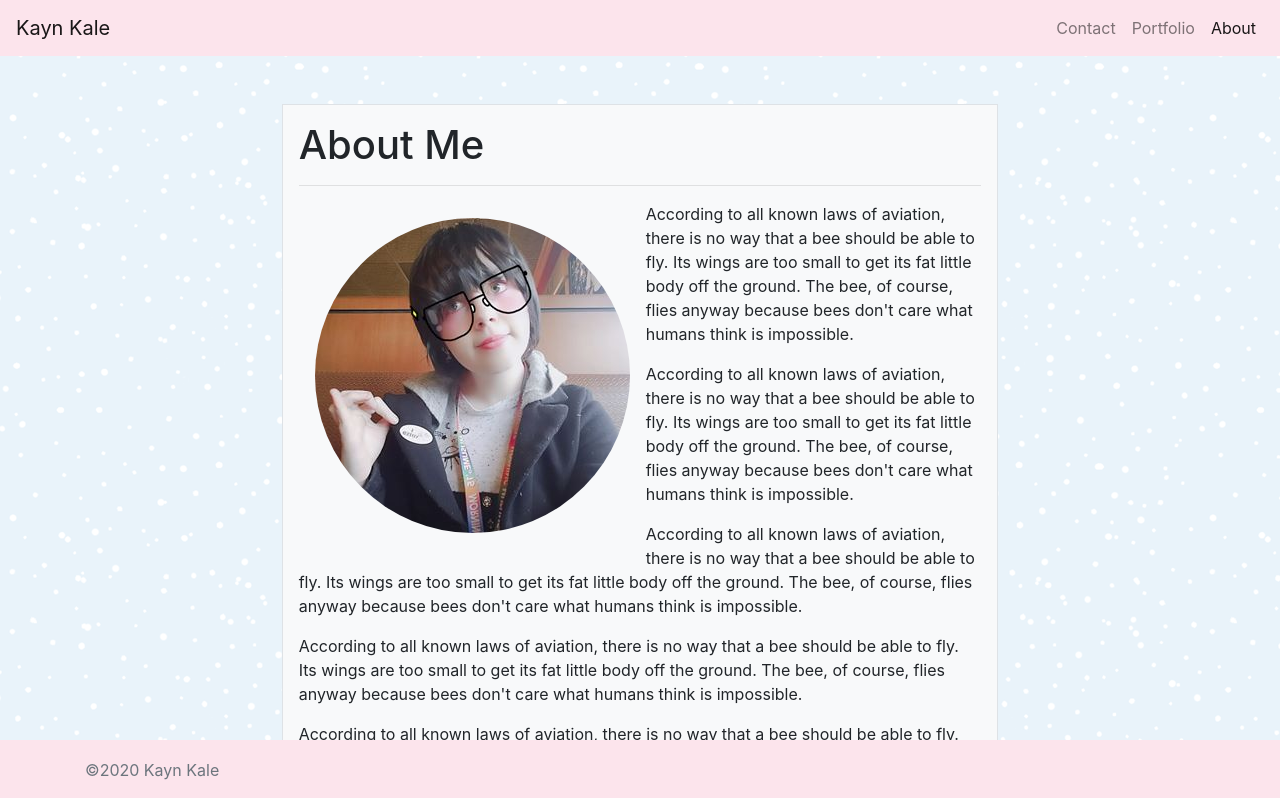
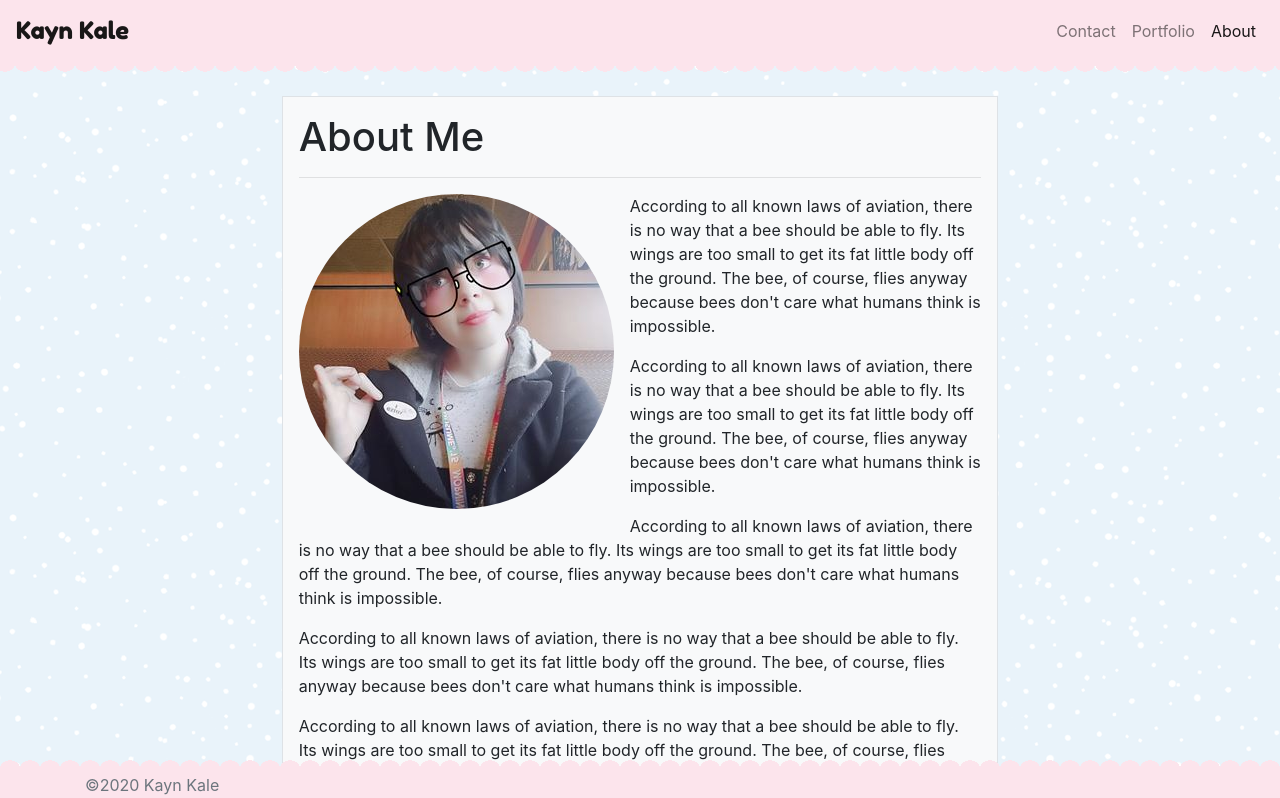
Before and after one commit to Kayn-Pleiades/Responsive-Portfolio, a plain HTML site: page index.html in a window 1280 px wide. Shown: the top 798 px of the page. Drawn offline with nearby package versions, Linux system fonts and the light colour scheme.

Commit message:
More Aesthetic Changes

```diff
--- /dev/null
+++ b/Assets/CSS/custom-styling.css
@@ -0,0 +1,61 @@
+html {
+    position: relative;
+    min-height: 100%;
+  }
+  body {
+    margin-bottom: 100px;
+    /* Background pattern from Toptal Subtle Patterns */
+    background-image: url("../Images/blue-snow.png");
+    background-repeat: repeat;
+    background-attachment: fixed;
+  }
+  nav {
+    background-color: #FCE4EC;
+  }
+
+  .navbar-brand {
+    font-family: 'Fredoka One', cursive;
+    font-size: x-large;
+  }
+
+  nav::after {
+    position:absolute;
+    bottom: -49px;
+    left: 0px;
+    width: 100%;
+    content:" ";
+    background:
+    radial-gradient(circle at 50% 0%, #FCE4EC 25%, #FCE4EC 26%, transparent 0%);
+    background-color: transparent;
+    background-size:20px 40px;
+    height:50px;
+    background-repeat: repeat-x;
+    background-position: -25px 0px;
+  }
+
+  .footer {
+    position: fixed;
+    padding: 0px;
+    bottom: 0;
+    width: 100%;
+    height: 30px;
+    line-height: 30px;
+    background-color: #FCE4EC;
+  }
+
+  .footer::before {
+    position:absolute;
+    bottom: 29px;
+    transform: rotate(180deg);
+
+	    left: 0px;
+	    width: 100%;
+	    content:" ";
+      background: radial-gradient(circle at 50% 0%, #FCE4EC 25%, #FCE4EC 26%, transparent 0%);
+
+    background-color: transparent ;
+	  background-size:20px 40px;
+    height:50px;
+    background-repeat: repeat-x;
+	  background-position: -20px 0px;
+  }
--- a/custom-styling.css
+++ /dev/null
@@ -1,21 +0,0 @@
-html {
-    position: relative;
-    min-height: 100%;
-  }
-  body {
-    margin-bottom: 100px;
-    /* Background pattern from Toptal Subtle Patterns */
-    background-image: url("assets/images/blue-snow.png");
-    background-repeat: repeat;
-  }
-  nav {
-    background-color: #fce4ec;
-  }
-  .footer {
-    position: fixed;
-    bottom: 0;
-    width: 100%;
-    height: 60px;
-    line-height: 60px;
-    background-color: #fce4ec;
-  }
--- a/index.html
+++ b/index.html
@@ -2,17 +2,20 @@
 <html lang="en-us">
 <head>
     <meta charset="UTF-8">
+    <meta name="viewport" content="width=device-width, initial-scale=1.0">
+
     <title>Kayn Kale | About</title>
 
     <!-- Link to Bootstrap -->
     <link rel="stylesheet" href="https://maxcdn.bootstrapcdn.com/bootstrap/4.0.0/css/bootstrap.min.css">
-    <link rel="stylesheet" href="custom-styling.css">
+    <link rel="stylesheet" href="./Assets/CSS/custom-styling.css">
+    <link rel="stylesheet" href="https://fonts.googleapis.com/css2?family=Fredoka+One&display=swap">
 </head>
 
 <body>
 
     <!-- Header/Navbar -->
-    <nav class="navbar navbar-expand-lg navbar-light">
+    <nav class="navbar navbar-expand-lg fixed-top navbar-light">
         <a class="navbar-brand" href="#">Kayn Kale</a>
         <button class="navbar-toggler" type="button" data-toggle="collapse" data-target="#navbarSupportedContent" aria-controls="navbarSupportedContent" aria-expanded="false" aria-label="Toggle navigation">
             <span class="navbar-toggler-icon"></span>
@@ -36,12 +39,12 @@
     <!-- Main -->
     <main class="main">
         <div class="container-fluid">
-            <div class="row my-5 justify-content-center">
+            <div class="row my-5 py-5 justify-content-center">
                 <div class="col-md-7">
                     <div class="p-3 border bg-light">
                         <h1>About Me</h1>
                         <hr>
-                        <img src="assets/Images/Profile.jpg" class="img-fluid rounded-circle float-left m-3" alt="A photo of Kayn Kale">
+                        <img src="./Assets/Images/Profile.jpg" class="img-fluid rounded-circle float-left mr-3 mb-3" alt="A photo of Kayn Kale">
                         <p>According to all known laws of aviation, there is no way that a bee should be able to fly.
                         Its wings are too small to get its fat little body off the ground.
                         The bee, of course, flies anyway because bees don't care what humans think is impossible.</p>
```
Also changed, not shown: 1 other file.
